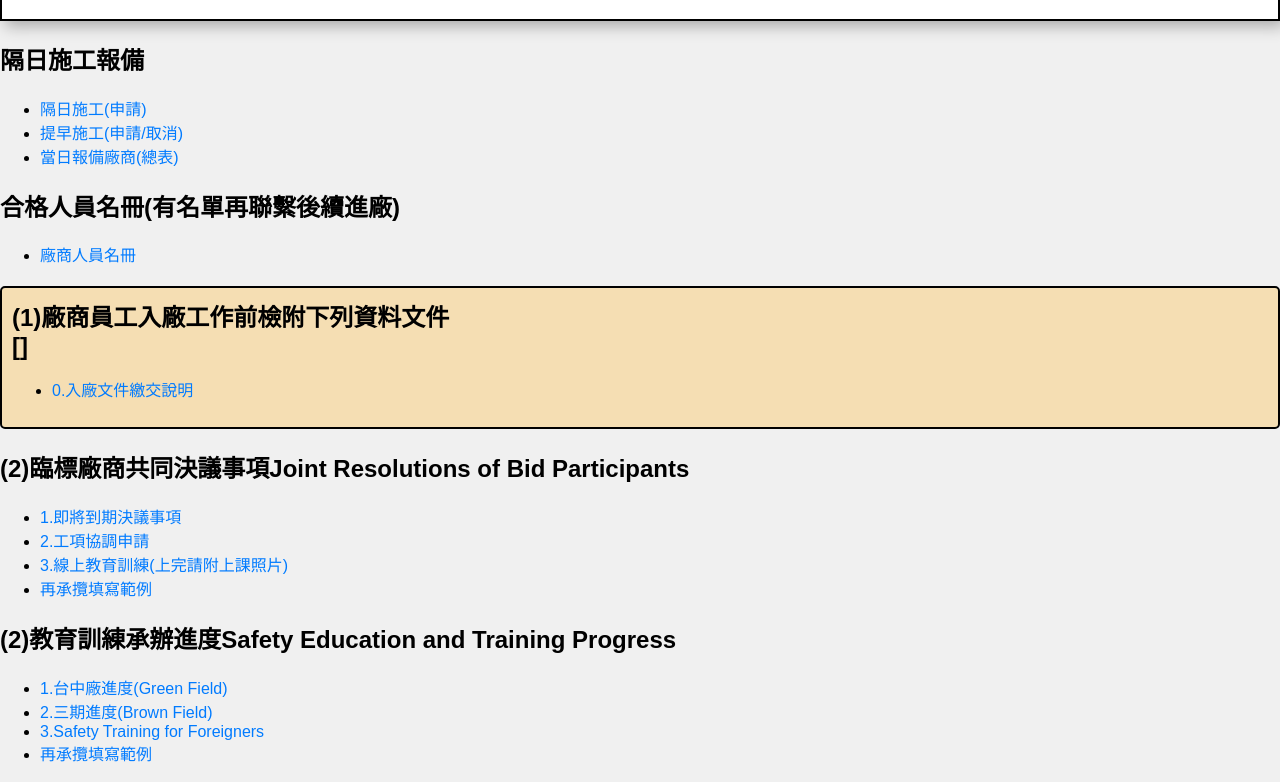
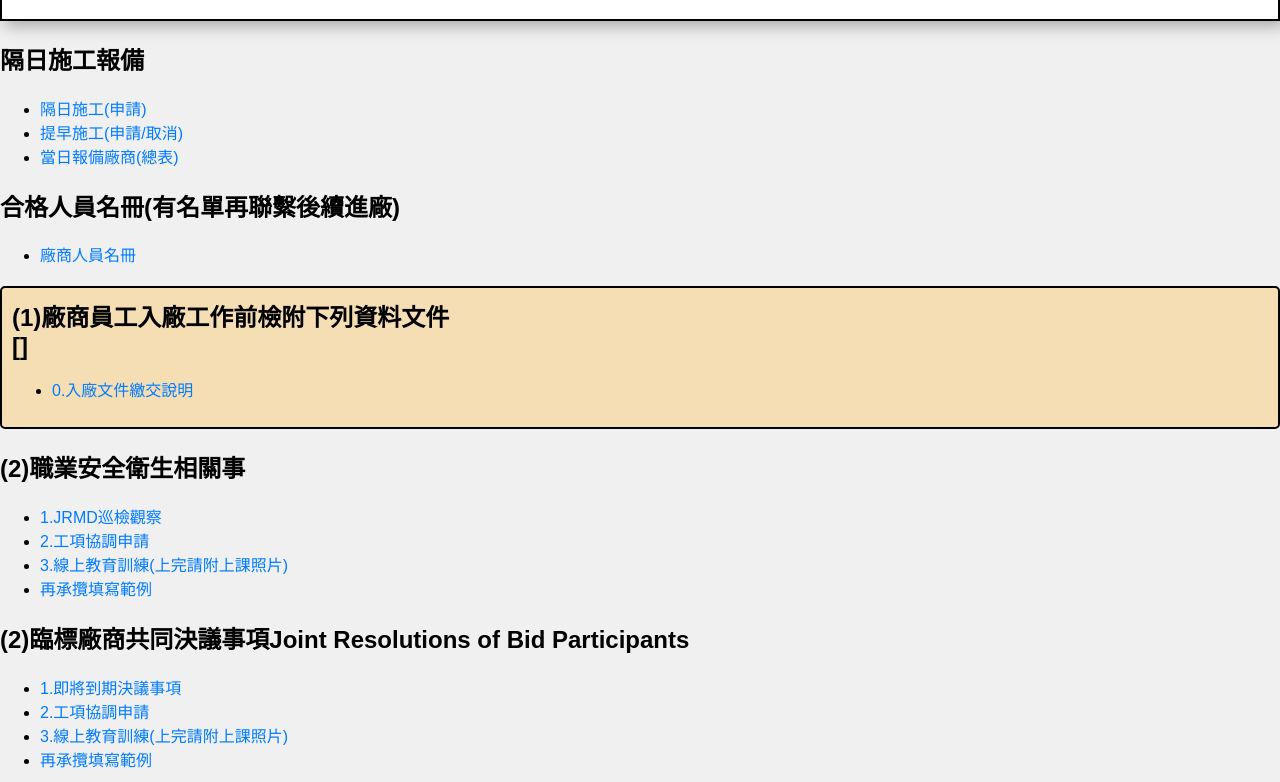
Before and after one commit to SunnyKuoTing/JGCHSE, a plain HTML site: page index.html in a window 1280 px wide. Shown: the part 383-1165 px from the top of the page. Drawn offline with Linux system fonts and the light colour scheme.

Commit message:
Update index.html

```diff
--- a/index.html
+++ b/index.html
@@ -94,6 +94,13 @@
         <li><a href="https://drive.google.com/file/d/1Z_d51vM2ACD75A0RDm-ytzKSCjsyovow/view?usp=drive_link" target="_blank">0.入廠文件繳交說明</a></li>
 
 </div>
+            <h2>(2)職業安全衛生相關事</h2>
+            <ul>
+                <li><a href="https://docs.google.com/forms/d/e/1FAIpQLSdmO1frifJWhqAwVB6xV6i_dL5JyG-KrJluLIwixgWAwPKiDw/viewform" target="_blank">1.JRMD巡檢觀察</a></li>
+                <li><a href="https://docs.google.com/document/d/1rtjCeFxys6XMnDguBuAYFSaHTpavEKXL/export?format=doc" target="_blank">2.工項協調申請</a></li>
+                <li><a href="javascript:checkPasswordForKahoot();">3.線上教育訓練(上完請附上課照片)</a></li> <!-- 密碼保護的連結 -->
+                <li><a href="https://drive.google.com/uc?export=download&id=10cBUweePlM_yms6MN_4PNFwhFdpHlpDk" target="_blank">再承攬填寫範例</a></li>
+            </ul>
             <h2>(2)臨標廠商共同決議事項Joint Resolutions of Bid Participants</h2>
             <ul>
                 <li><a href="https://drive.google.com/uc?export=download&id=1Gg1eK5UCFS6ow5h5ycvcasjq6uBtaM4A" target="_blank">1.即將到期決議事項</a></li>
```
